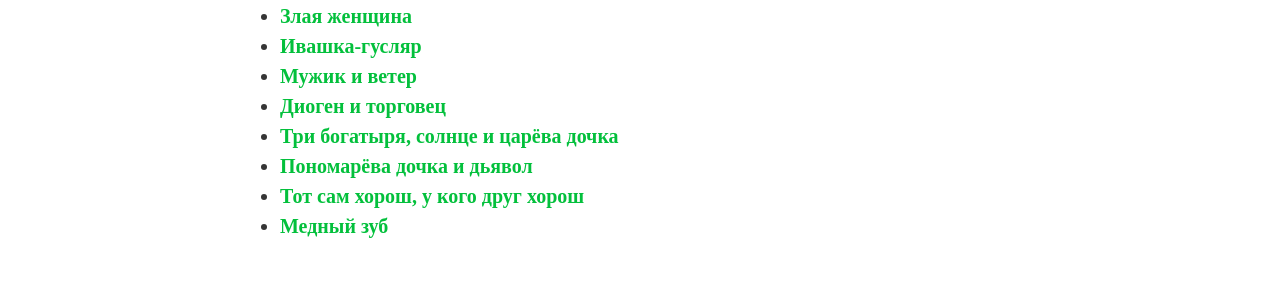
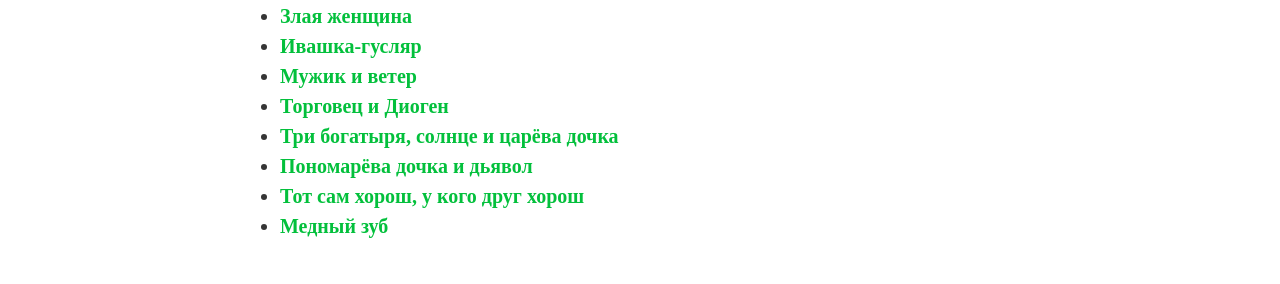
Before and after one commit to postolny/postolny.github.io, a Jekyll site: the page built from _pages/indice.html, in a window 1280 px wide and 900 px high, scrolled down 902 px. Shown: the part 165-449 px from the top of the window. Built offline with Jekyll 4.4.1, drawn with Linux system fonts in a browser that asks for light colours.

Commit message:
Add files via upload

```diff
--- a/_data/indice.yml
+++ b/_data/indice.yml
@@ -31,8 +31,8 @@ libri:
         url: /ivashka-guslyar/
       - page: Мужик и ветер
         url: /muzhik-i-veter/
-      - page: Диоген и торговец
-        url: /diogen-i-torgovec/
+      - page: Торговец и Диоген
+        url: /torgovec-i-diogen/
       - page: Три богатыря, солнце и царёва дочка
         url: /tri-bogatyrya-solnce-i-caryova-dochka/
       - page: Пономарёва дочка и дьявол
```
